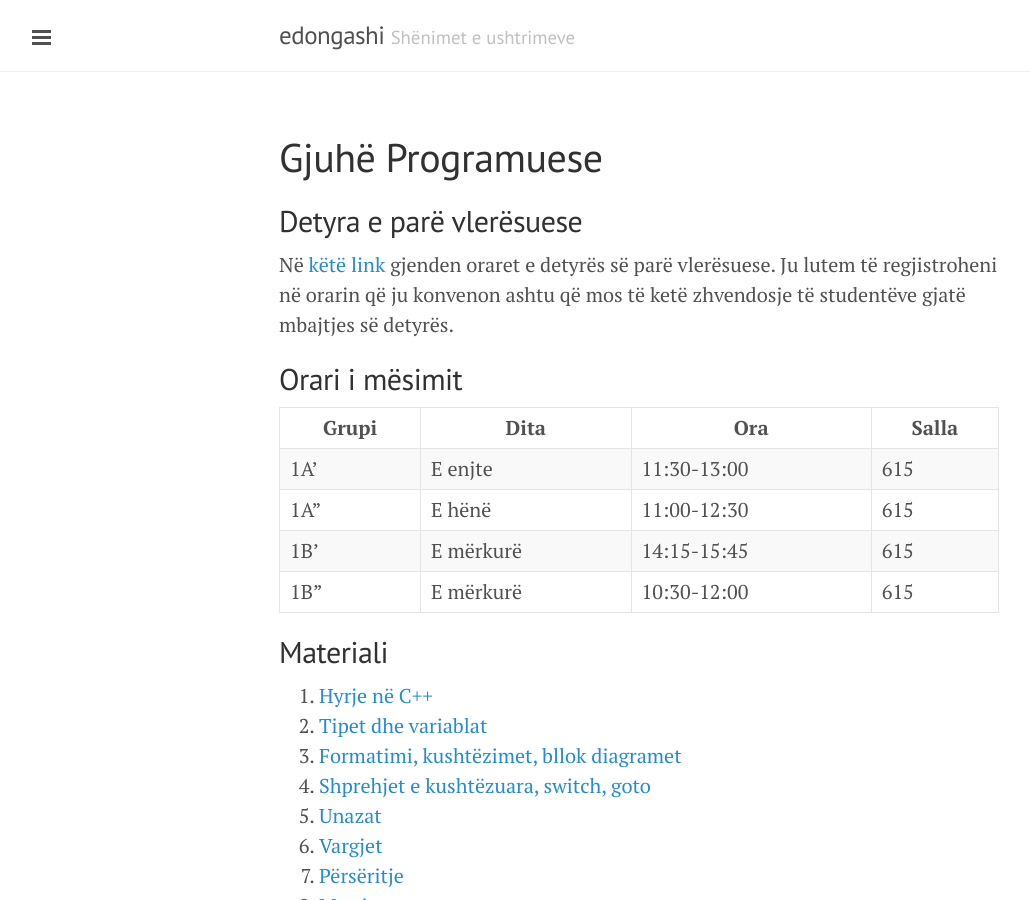
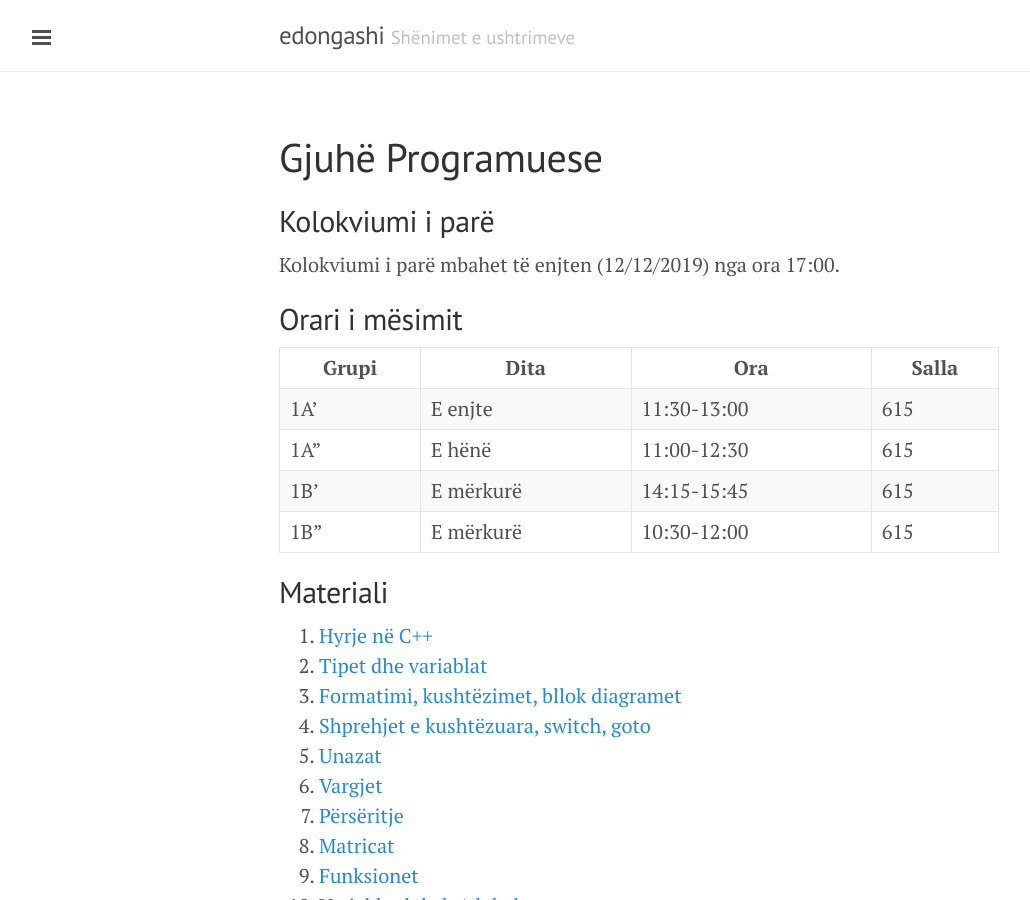
Before and after one commit to edongashi/edongashi.github.io, a Jekyll site: the page built from lendet/gjuhe-programuese/index.md, in a window 1280 px wide and 900 px high. Shown: the whole window, without its empty margins (1-1031 px from the left). Built offline with Jekyll 4.4.1, drawn with Linux system fonts in a browser that asks for light colours; our own code applies the rules of GitHub Pages for plain Markdown files; formulas are drawn with MathJax 3.

Commit message:
Update index.md

```diff
--- a/lendet/gjuhe-programuese/index.md
+++ b/lendet/gjuhe-programuese/index.md
@@ -7,9 +7,9 @@ suppresshooks: true
 
 # Gjuhë Programuese
 
-## Detyra e parë vlerësuese
+## Kolokviumi i parë
 
-Në [këtë link](https://docs.google.com/spreadsheets/d/1_PQOPyWK8_f9gZSfIWowjE2ZVdPiiL1r8rb81jiv_l8/edit?usp=sharing) gjenden oraret e detyrës së parë vlerësuese. Ju lutem të regjistroheni në orarin që ju konvenon ashtu që mos të ketë zhvendosje të studentëve gjatë mbajtjes së detyrës.
+Kolokviumi i parë mbahet të enjten (12/12/2019) nga ora 17:00.
 
 ## Orari i mësimit
 
```
